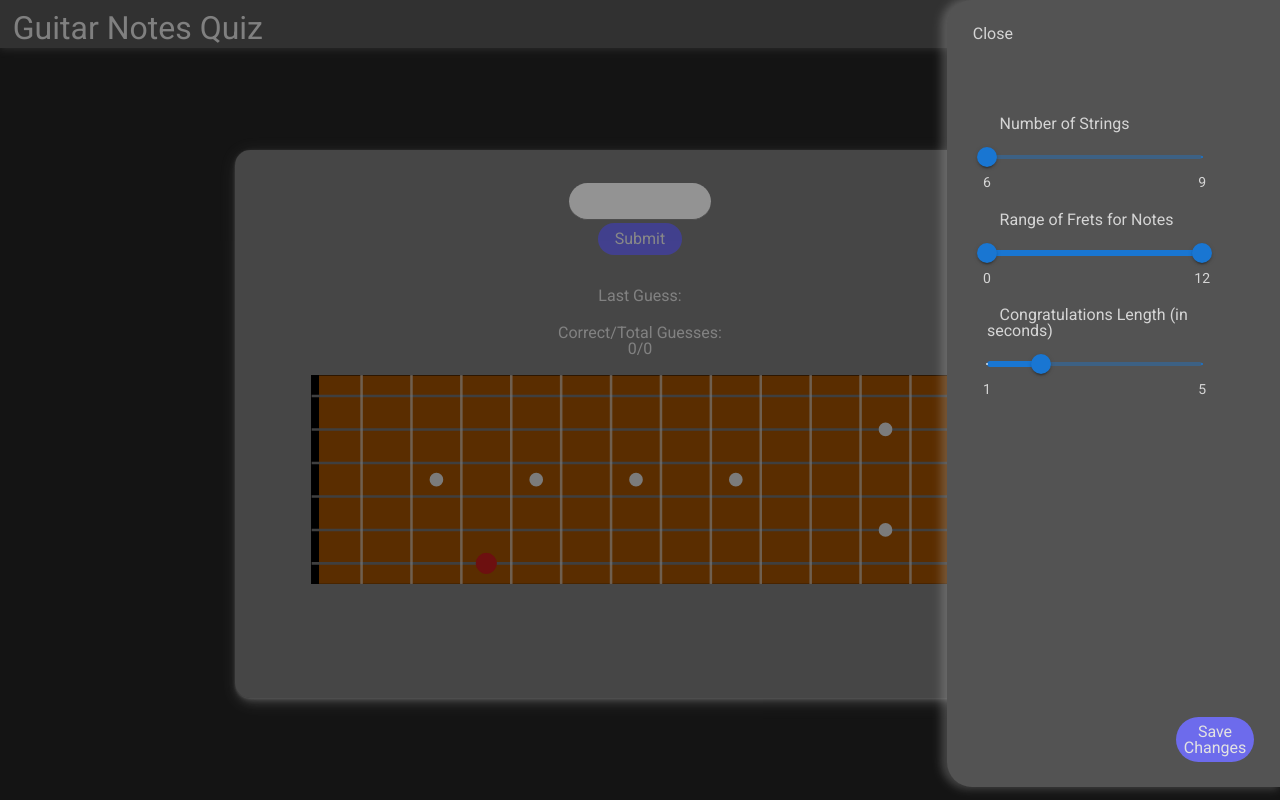
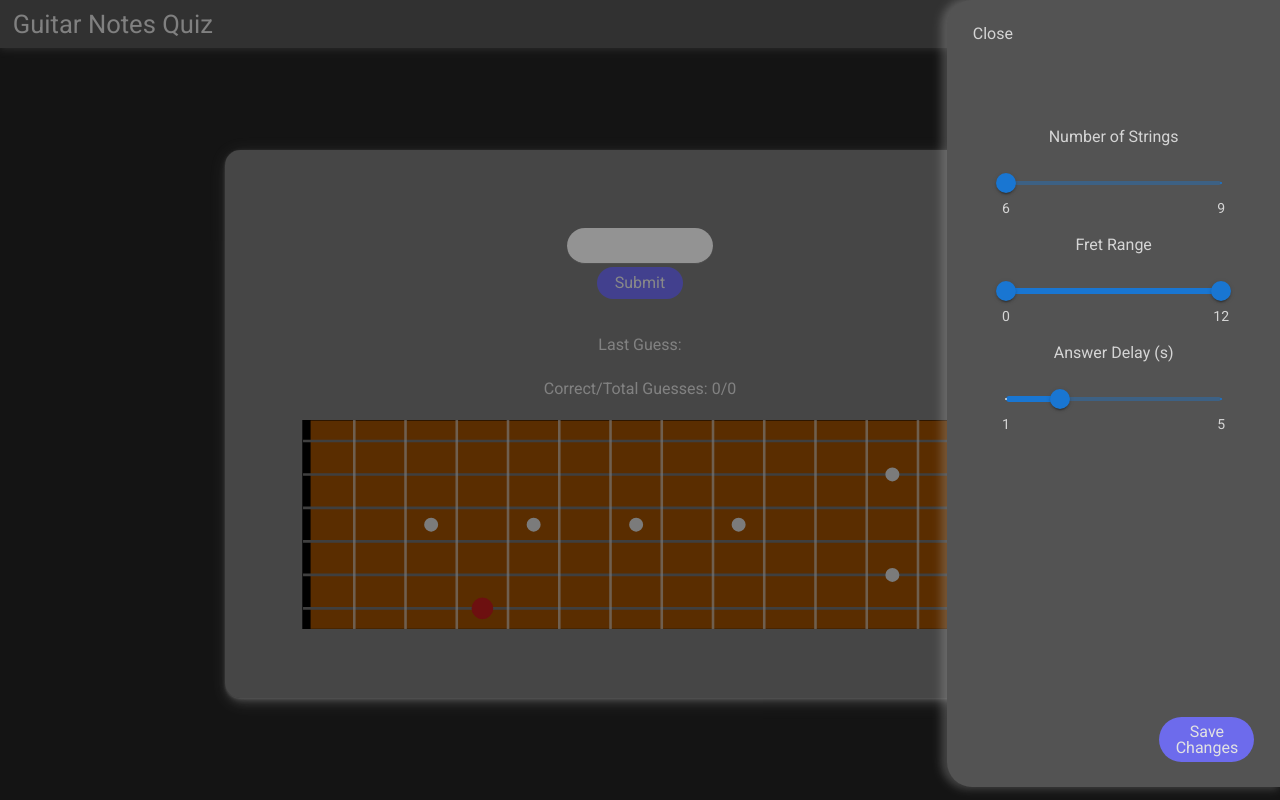
Before and after one commit to gregorymacat/guitarquiz, a React app: page / in a window 1280 px wide. Both pictures are taken after a click on the picture 1254 px from the left and 23 px from the top of the page. Built offline with nearby package versions, Linux system fonts and the light colour scheme; grey boxes are pictures that could not be loaded.

Commit message:
Added cookies, fixed some minimum sizes

```diff
--- a/package.json
+++ b/package.json
@@ -24,7 +24,8 @@
     "@mui/material": "^5.13.6",
     "express": "^4.18.2",
     "react": "^18.2.0",
-    "react-dom": "^18.2.0"
+    "react-dom": "^18.2.0",
+    "universal-cookie": "^4.0.4"
   },
   "devDependencies": {
     "@babel/core": "^7.22.5",
--- a/public/styles/main.css
+++ b/public/styles/main.css
@@ -4,8 +4,8 @@ section#main {
   position: absolute;
   display: flex;
   flex-direction: column;
-  align-content: center;
   justify-content: center;
+  align-items: center;
   height: 94%;
   width: 100%;
   top: 6%;
@@ -18,17 +18,20 @@ section#main {
 .game-container {
   display: flex;
   flex-direction: column;
+  justify-content: center;
   align-items: center;
-  margin: auto;
   height: 70%;
   width: 61.25%;
+  min-width: 780px;
+  min-height: 460px;
   padding: 2%;
   background-color: rgb(169 169 169 / 62%);
   border-radius: 15px;
   box-shadow: 0px 1px 2px 0px rgba(193, 193, 193, 0.28),
-            1px 2px 4px 0px rgba(193, 193, 193, 0.28),
-            2px 4px 8px 0px rgba(193, 193, 193, 0.28),
-            2px 4px 16px 0px rgba(193, 193, 193, 0.28);
+        1px 2px 4px 0px rgba(193, 193, 193, 0.28),
+        2px 4px 8px 0px rgba(193, 193, 193, 0.28),
+        2px 4px 16px 0px rgba(193, 193, 193, 0.28);
+
 }
 
 .user-input-container {
--- a/public/styles/navbar.css
+++ b/public/styles/navbar.css
@@ -47,13 +47,14 @@ section#navbar {
 }
 .navbar-container {
   height: 100%;
+  min-height: 40px;
 }
 #app-title {
   position: absolute;
   left: 1%;
   bottom: 25%;
   height: 50%;
-  font-size: 200%;
+  font-size: 2vw;
 }
 .navbar-container img {
   position: absolute;
@@ -88,7 +89,6 @@ section#navbar {
   background-color: rgba(0, 0, 0, 0.4);
   animation: fadeOut 0.75s;
 }
-
 #options-select-container-slide-in {
   display: flex;
   flex-direction: column;
@@ -107,10 +107,6 @@ section#navbar {
   animation: slide-in 0.75s forwards;
   /* animation-delay: 0.25s; */
 }
-#options-select-container-slide-in label, form {
-  margin: 5%;
-}
-
 #options-select-container-slide-out {
   display: flex;
   flex-direction: column;
@@ -129,10 +125,20 @@ section#navbar {
   animation: slide-out 0.75s forwards;
   /* animation-delay: 0.25s; */
 }
+#options-select-container-slide-in label, form {
+  margin: 5%;
+}
 #all-settings-container {
   height: 75%;
+  display: flex;
+  flex-direction: column;
+  justify-content: flex-start;
+  align-items: stretch;
 }
 .slider-container {
+  display: flex;
+  flex-direction: column;
+  align-items: center;
   height: 15%;
   margin-top: 5%;
   margin-bottom: 5%;
@@ -154,6 +160,7 @@ section#navbar {
 .save-container button {
   height: 100%;
   width: 28%;
+  min-width: 95px;
   border: none;
   border-radius: 30px;
   background-color: rgb(109, 107, 236);
--- a/src/App.jsx
+++ b/src/App.jsx
@@ -1,5 +1,7 @@
 import React, {useEffect, useState} from 'react';
 import { StyledEngineProvider } from '@mui/material';
+import Cookies from 'universal-cookie';
+
 import Display from './Components/Display.jsx';
 import UserInput from './Components/UserInput.jsx';
 import Navbar from './Components/Navbar.jsx';
@@ -10,11 +12,6 @@ const DEFAULT_SETTINGS = {
   fretRange: [0, 12],
   delayBetweenNotes: 2000,
 }
-//TODO: Need to figure out how settings will interface with Guitar class
-const updateStatsFromCorrectGuess = (isUserCorrect, updateCorrectness, updateIncorrectness,
-  updateGuess, updateCorrectCount, updateTotalGuesses, guessCount, settings) => {
-
-}
 
 function App() {
   const [settings, setSettings] = useState(DEFAULT_SETTINGS);
@@ -24,6 +21,34 @@ function App() {
   const [isIncorrect, setIsIncorrect] = useState(false);
   const [correctCount, setCorrectCount] = useState(0);
   const [totalGuesses, setTotalGuesses] = useState(0);
+
+  useEffect(() => {
+    const cookies = new Cookies();
+
+    const savedSettings = cookies.get('settings');
+    const savedScores = cookies.get('scores');
+    console.log('These are the saved scores: ', savedScores);
+
+    if (savedSettings) {
+      console.log('Saved settings: ', savedSettings);
+      setSettings(savedSettings);
+    }
+    if (savedScores) {
+      const { correct = 0, total = 0 } = savedScores;
+      setCorrectCount(correct);
+      setTotalGuesses(total);
+    }
+  }, [])
+
+  useEffect(() => {
+    const cookies = new Cookies();
+    cookies.set('settings', settings);
+  }, [settings]);
+
+  useEffect(() => {
+    const cookies = new Cookies();
+    cookies.set('scores', {correct: correctCount, total: totalGuesses});
+  }, [totalGuesses]);
 
   useEffect(() => {
     async function updateStatsFromCorrectGuess(isUserCorrect) {
--- a/src/Components/Navbar.jsx
+++ b/src/Components/Navbar.jsx
@@ -41,6 +41,8 @@ function Navbar({settings, changeSettings}) {
   const [delay, setDelay] = useState(settings.delayBetweenNotes / 1000);
   const [showSaved, setShowSaved] = useState(false);
 
+  console.log('In Nav settings: ', settings);
+  console.log('This is the string count: ', currStringCount);
   async function changeCloseState() {
     setOpenSettings(false);
     setCloseSettings(true);
@@ -130,23 +132,23 @@ function Navbar({settings, changeSettings}) {
               <div className="slider-container">
                 <label for="string-count">Number of Strings</label>
                 <Slider id="string-count" className="settings-slider" ariaLabel="Number of Strings"
-                  value={currStringCount} onChange={handleStringChange}
+                  onChange={handleStringChange}
                   valueLabelDisplay="auto" min={6} max={9}
-                  defaultValue={currStringCount} marks={stringMarkerLabels}
+                  defaultValue={settings.numOfStrings} marks={stringMarkerLabels}
                 />
               </div>
               <div className="slider-container">
-                <label for="fret-range">Range of Frets for Notes</label>
+                <label for="fret-range">Fret Range</label>
                 <Slider id="fret-range" className="settings-slider" ariaLabel="Starting Fret"
-                  value={currFretRange} onChange={handleFretChange} valueLabelDisplay="auto"
-                  disableSwap min={0} max={12} marks={fretMarkerLabels}
+                  onChange={handleFretChange} valueLabelDisplay="auto"
+                  defaultValue={settings.fretRange} disableSwap min={0} max={12} marks={fretMarkerLabels}
                 />
               </div>
               <div className="slider-container">
-                <label for="delay-range">Congratulations Length (in seconds)</label>
+                <label for="delay-range">Answer Delay (s)</label>
                 <Slider id="delay-range" className="settings-slider" ariaLabel="Amount of Delay"
-                  value={delay} onChange={handleDelayChange} valueLabelDisplay="auto"
-                  min={1} max={5} defaultValue={delay} marks={delayMarkerLabels}
+                  onChange={handleDelayChange} valueLabelDisplay="auto"
+                  min={1} max={5} defaultValue={settings.delayBetweenNotes / 1000} marks={delayMarkerLabels}
                 />
               </div>
             </form>
```
Also changed, not shown: 1 other file (tests, documents, lock files or other folders).
